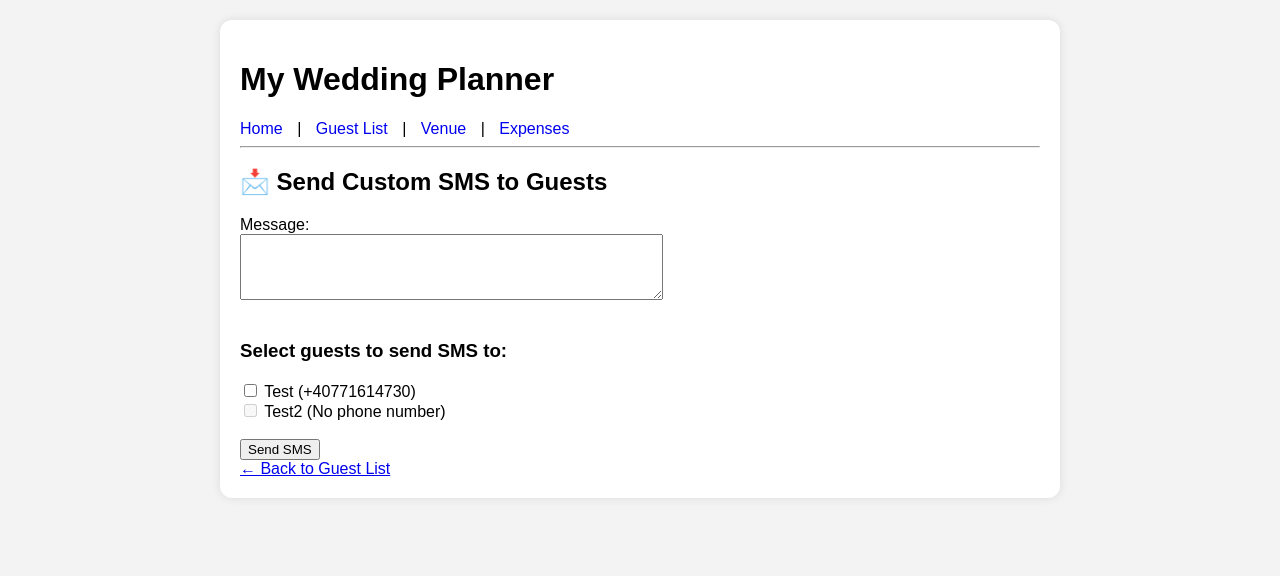
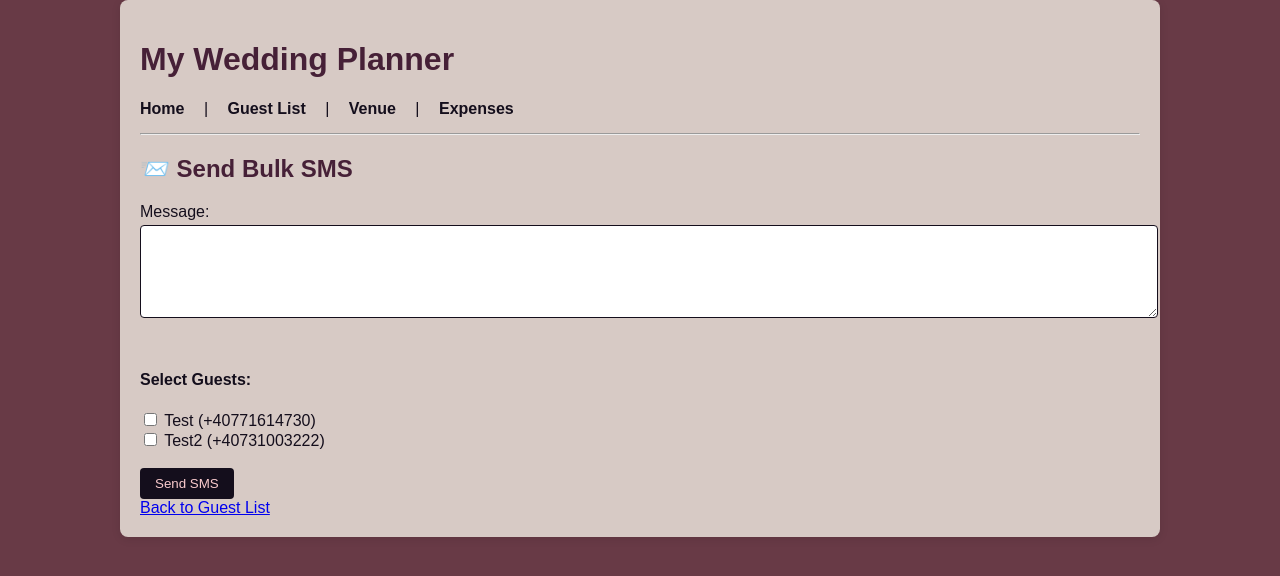
Before and after one commit to andratarau5/wedding-planner-web, a Flask app: page /send_bulk_sms in a window 1280 px wide. Shown: the top 576 px of the page. Run offline with Flask 3, Linux system fonts and the light colour scheme.

Commit message:
added more css style

```diff
--- a/app.py
+++ b/app.py
@@ -15,7 +15,7 @@ TASKS_FILE = 'tasks.json'
 TABLES_CONFIG_FILE = 'tables_config.json'
 TWILIO_ACCOUNT_SID = 'AC71b8f58aa5a2f491ec0c9a818d76635d'
 TWILIO_AUTH_TOKEN = '12c427f8434905b2d96d8cc3c7c6e38b'
-TWILIO_PHONE_NUMBER = '+40731003222'
+TWILIO_PHONE_NUMBER = '+17192249995'
 client = Client(TWILIO_ACCOUNT_SID, TWILIO_AUTH_TOKEN)
 
 def load_guests():
--- a/guest_list.json
+++ b/guest_list.json
@@ -12,10 +12,13 @@
     },
     {
         "name": "Test2",
-        "rsvp": "No Response",
+        "rsvp": "Yes",
         "dietary": "",
         "plus_ones": 0,
         "table": null,
-        "gift_amount": 100.0
+        "gift_amount": 100.0,
+        "hotel": true,
+        "kids": 0,
+        "phone": "+40731003222"
     }
 ]
--- a/static/style.css
+++ b/static/style.css
@@ -1,30 +1,75 @@
 body {
     font-family: Arial, sans-serif;
-    background-color: #f3f3f3;
-    margin: 20px;
+    background-color: #683a46;
+    color: #140e1c;
+    margin: 0;
+    padding: 0;
 }
 
 .container {
-    background-color: white;
+    width: 90%;
+    max-width: 1000px;
+    margin: auto;
     padding: 20px;
-    border-radius: 12px;
-    box-shadow: 0 0 10px rgba(0,0,0,0.1);
-    max-width: 800px;
-    margin: auto;
+    background-color: #d7cac5;
+    border-radius: 8px;
+    box-shadow: 0 2px 10px rgba(0,0,0,0.1);
+}
+
+h1, h2, h3 {
+    color: #462037;
+}
+
+nav {
+    margin-bottom: 15px;
+}
+
+nav a {
+    color: #140e1c;
+    text-decoration: none;
+    margin-right: 15px;
+    font-weight: bold;
+}
+
+nav a:hover {
+    text-decoration: underline;
 }
 
 table {
     width: 100%;
     border-collapse: collapse;
-    margin-top: 10px;
+    margin-bottom: 20px;
 }
 
-th, td {
-    border: 1px solid #ddd;
+table th, table td {
+    border: 1px solid #140e1c;
     padding: 8px;
+    text-align: left;
+    background-color: #facbcd;
 }
 
-nav a {
-    margin-right: 10px;
-    text-decoration: none;
+table th {
+    background-color: #f9aaad;
 }
+
+button, input[type="submit"] {
+    background-color: #140e1c;
+    color: #facbcd;
+    padding: 8px 15px;
+    border: none;
+    border-radius: 4px;
+    cursor: pointer;
+}
+
+button:hover, input[type="submit"]:hover {
+    background-color: #140e1c;
+}
+
+input[type="text"], input[type="number"], select, textarea {
+    width: 100%;
+    padding: 8px;
+    margin-top: 4px;
+    margin-bottom: 10px;
+    border: 1px solid #140e1c;
+    border-radius: 4px;
+}
--- a/templates/layout.html
+++ b/templates/layout.html
@@ -18,6 +18,18 @@
             <a href="{{ url_for('expenses') }}">Expenses</a>
         </nav>
         <hr>
+
+        <!-- ✅ Flash messages go here -->
+        {% with messages = get_flashed_messages() %}
+          {% if messages %}
+            <ul class="flashes">
+              {% for message in messages %}
+                <li>{{ message }}</li>
+              {% endfor %}
+            </ul>
+          {% endif %}
+        {% endwith %}
+
         {% block content %}{% endblock %}
     </div>
 </body>
--- a/templates/send_bulk_sms.html
+++ b/templates/send_bulk_sms.html
@@ -1,20 +1,18 @@
 {% extends 'layout.html' %}
-
 {% block content %}
-<h2>📩 Send Custom SMS to Guests</h2>
+  <h2>📨 Send Bulk SMS</h2>
 
   <form method="post">
-  <label>Message:</label><br>
-  <textarea name="message" rows="4" cols="50" required></textarea><br><br>
+    <label for="message">Message:</label><br>
+    <textarea name="message" id="message" rows="5" cols="40" required></textarea><br><br>
 
-  <h3>Select guests to send SMS to:</h3>
+    <h4>Select Guests:</h4>
     {% for guest in guests %}
       {% if guest.phone %}
         <input type="checkbox" name="guest_indices" value="{{ loop.index0 }}">
         {{ guest.name }} ({{ guest.phone }})<br>
       {% else %}
-      <input type="checkbox" disabled>
-      {{ guest.name }} (No phone number)<br>
+        <span style="color: gray;">{{ guest.name }} (no phone)</span><br>
       {% endif %}
     {% endfor %}
 
@@ -22,5 +20,5 @@
     <button type="submit">Send SMS</button>
   </form>
 
-<a href="{{ url_for('index') }}">← Back to Guest List</a>
+  <a href="{{ url_for('index') }}">Back to Guest List</a>
 {% endblock %}
```
Lines whose indentation alone changed are shown as unchanged.
